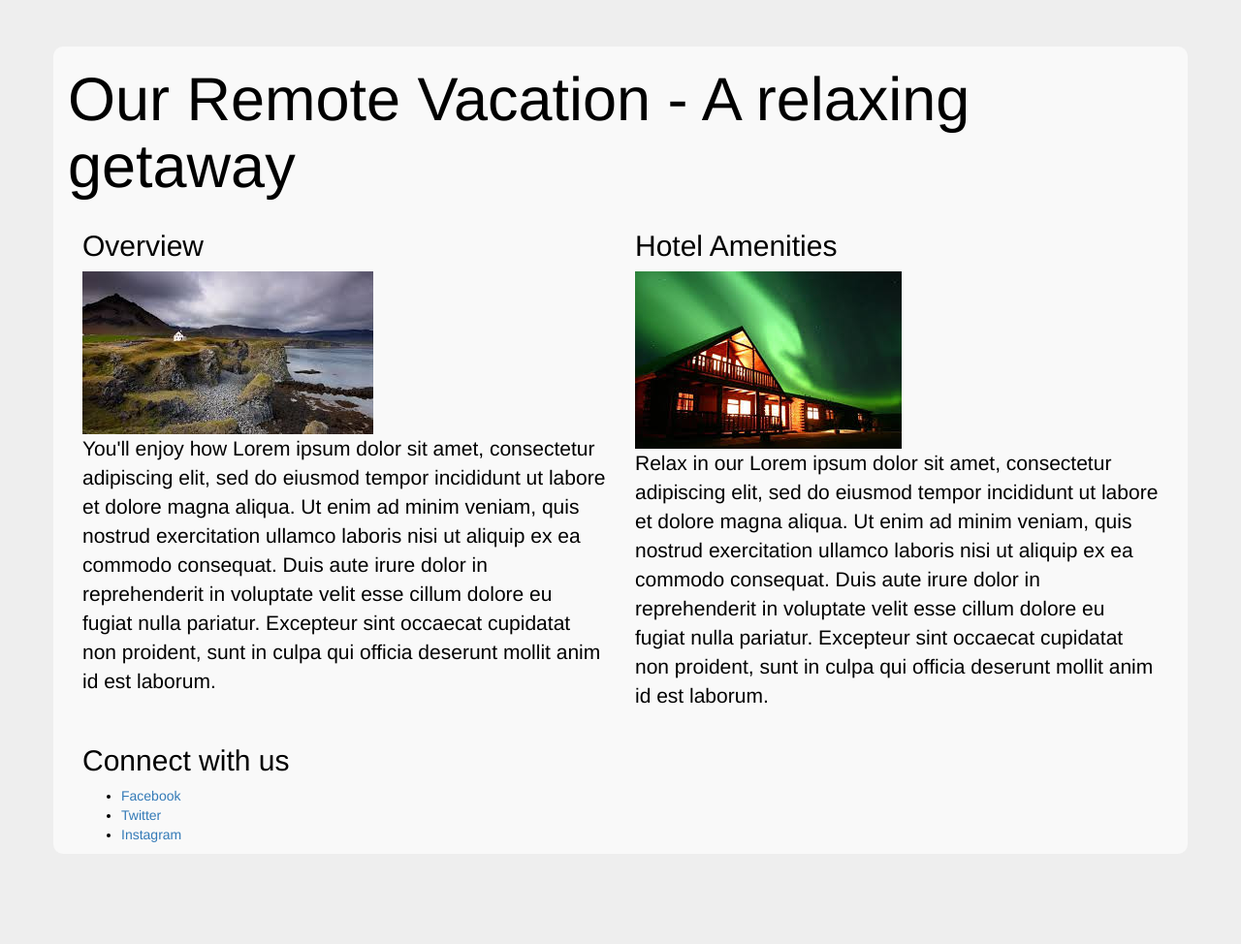
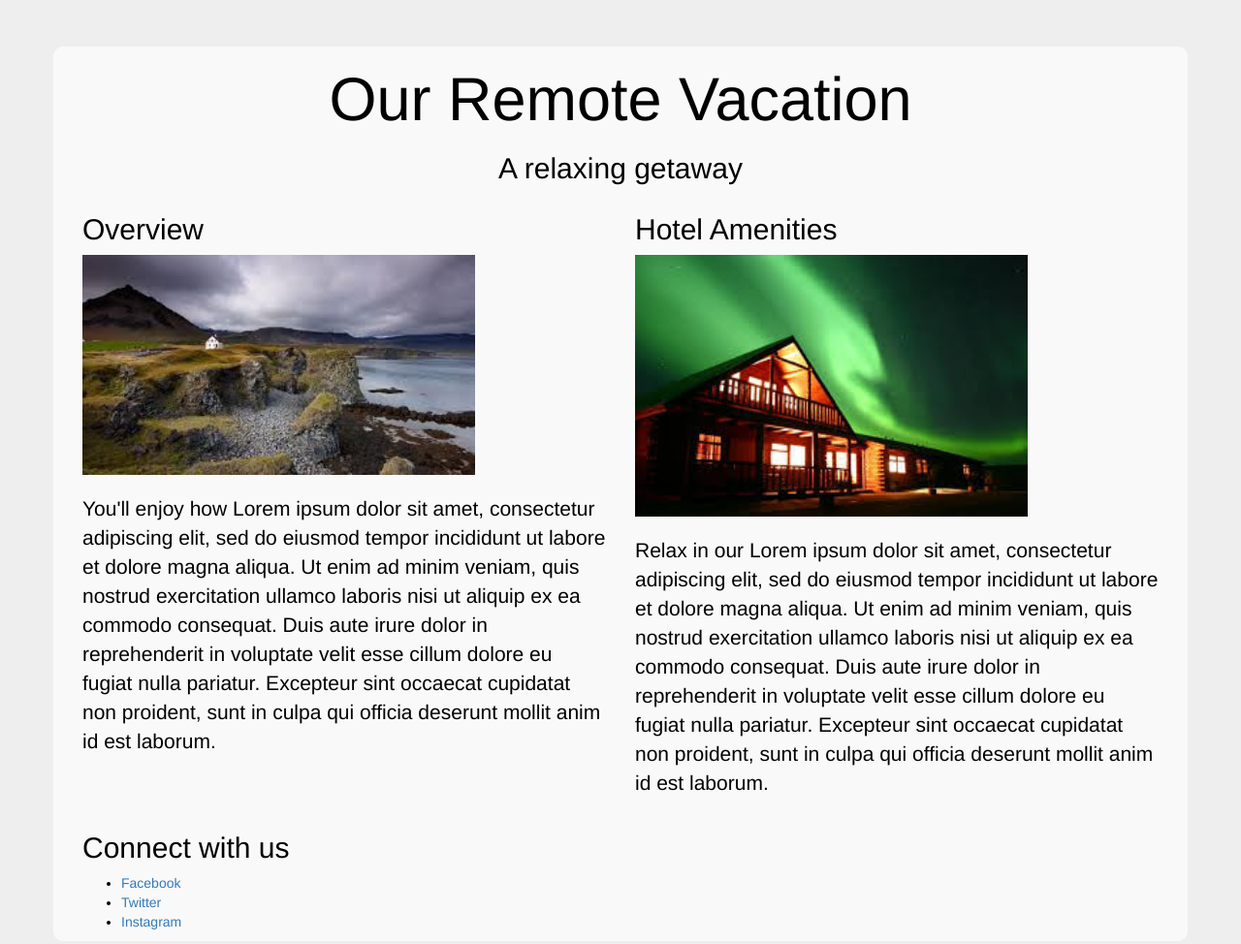
Before and after one commit to youssefk/vacation, a plain HTML site: page index.html in a window 1280 px wide. Shown: the whole page at 97% size. Drawn offline with Linux system fonts and the light colour scheme.

```diff
--- a/css/styles.css
+++ b/css/styles.css
@@ -7,3 +7,12 @@
   background-color: rgba(255, 255, 255, 0.66);
   border-radius: 10px;
 }
+
+.col-md-6 img {
+  width: 75%;
+  margin-bottom: 20px;
+}
+
+.title {
+  text-align: center;
+}
--- a/index.html
+++ b/index.html
@@ -7,7 +7,8 @@
   </head>
   <body class="jumbotron">
     <div class="container">
-      <h1>Our Remote Vacation - A relaxing getaway</h1>
+      <h1 class="title">Our Remote Vacation</h1>
+      <h2 class="title">A relaxing getaway</h2>
       <div class="col-md-6">
         <h2>Overview</h2>
         <img src="img/iceland.jpeg" alt="a stunning view of Iceland's scenery">
```
